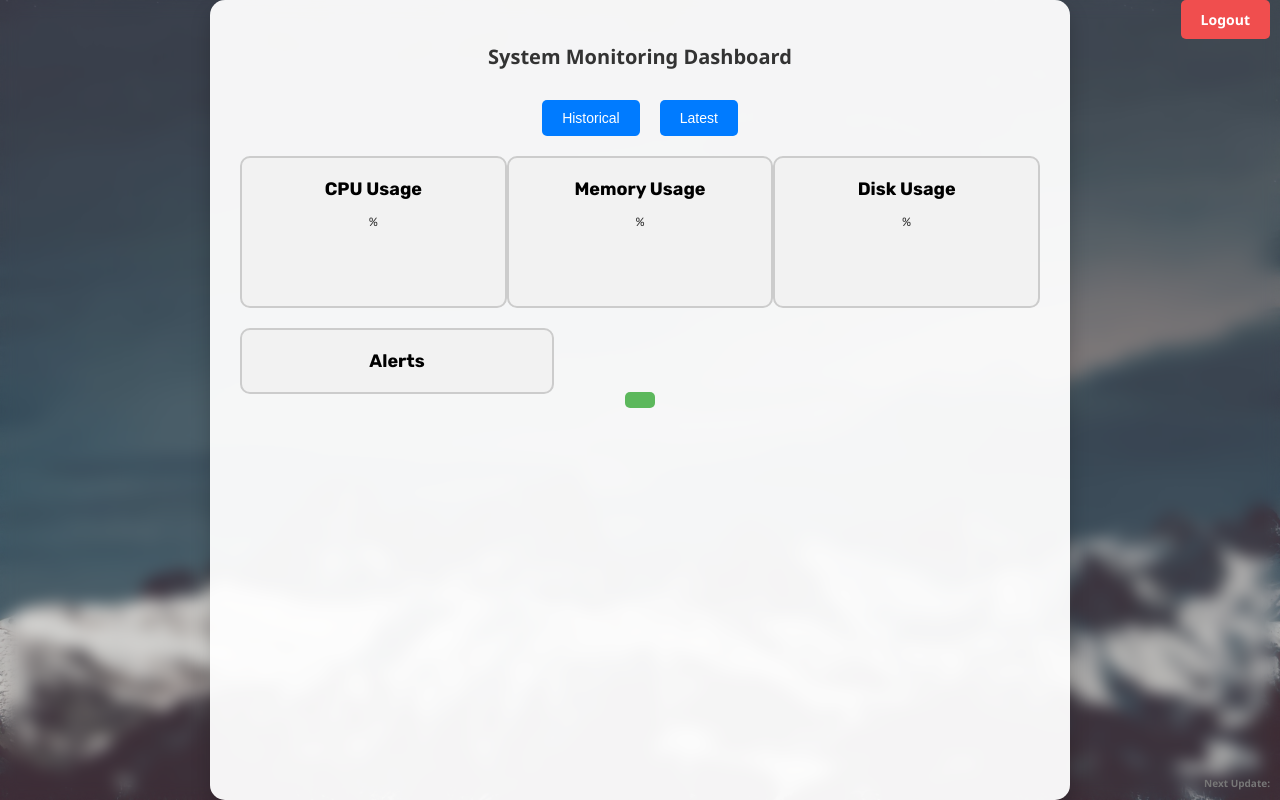
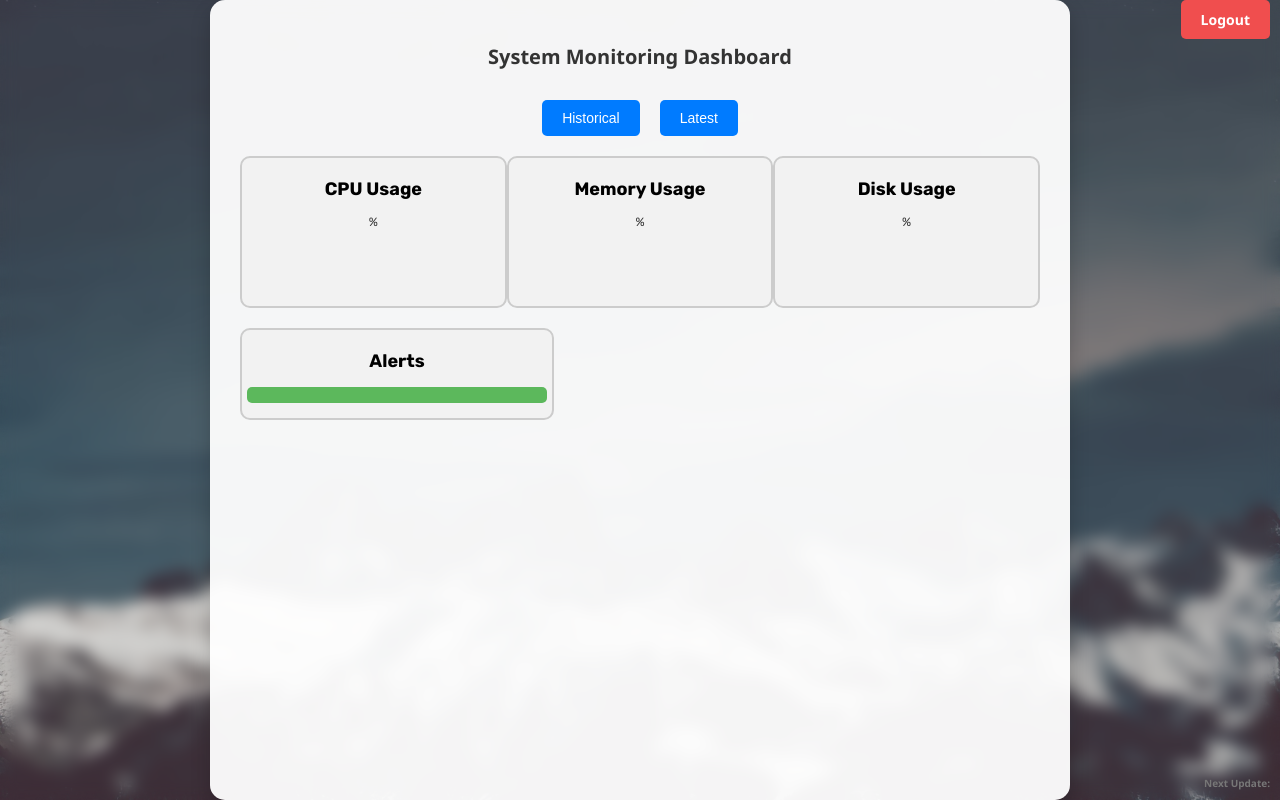
Before and after one commit to ENiGMA787/System-Monitoring-App, a Flask app: template templates/index.html in a window 1280 px wide. Run offline with Flask 3, Linux system fonts and the light colour scheme; the template is opened without the code that fills it, so the values that code supplies are empty; some libraries are stand-ins or nearby versions.

Commit message:
Update styles.css

```diff
--- a/static/css/styles.css
+++ b/static/css/styles.css
@@ -171,15 +171,3 @@
 .button-container button:hover {
     background-color: #0056b3;
 }
-.alert {
-    font-weight: bold;
-    padding: 8px 15px;
-    border-radius: 5px;
-    text-transform: uppercase;
-    font-size: 12px;
-    font-family: 'Rubik', sans-serif;
-    position: absolute;
-    top: 50%;
-    left: 50%;
-    transform: translate(-50%, -50%);
-}
```
